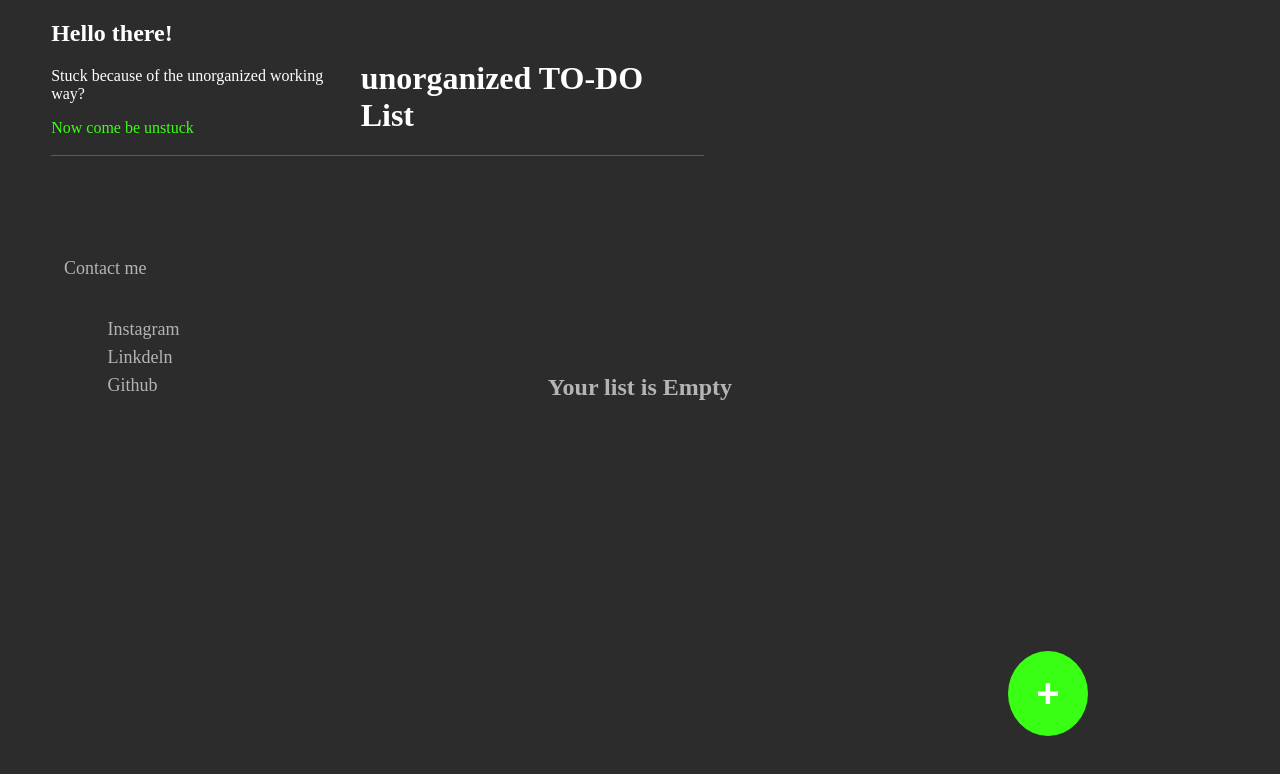
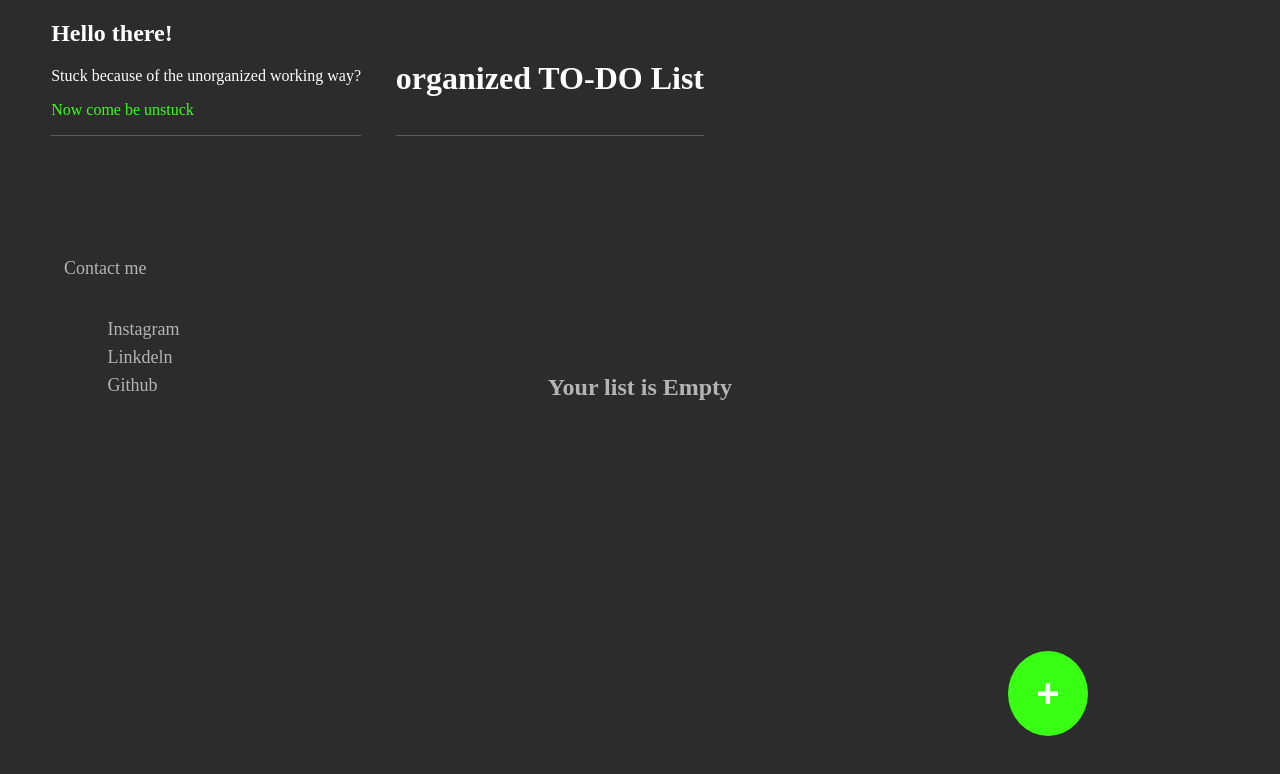
Before and after one commit to BikramGhart1/TodoList-react-project, a React (Vite) app: page / in a window 1280 px wide. Shown: the top 774 px of the page. Built offline with nearby package versions, Linux system fonts and the light colour scheme.

Commit message:
Update Intro.jsx

```diff
--- a/src/components/Intro.jsx
+++ b/src/components/Intro.jsx
@@ -13,7 +13,7 @@ export default function Intro({ onHamMenu }) {
             </div>
             <div className="Main-title">
 
-                <h1>unorganized TO-DO List </h1>
+                <h1>organized TO-DO List </h1>
             </div>
         </div>
 
```
